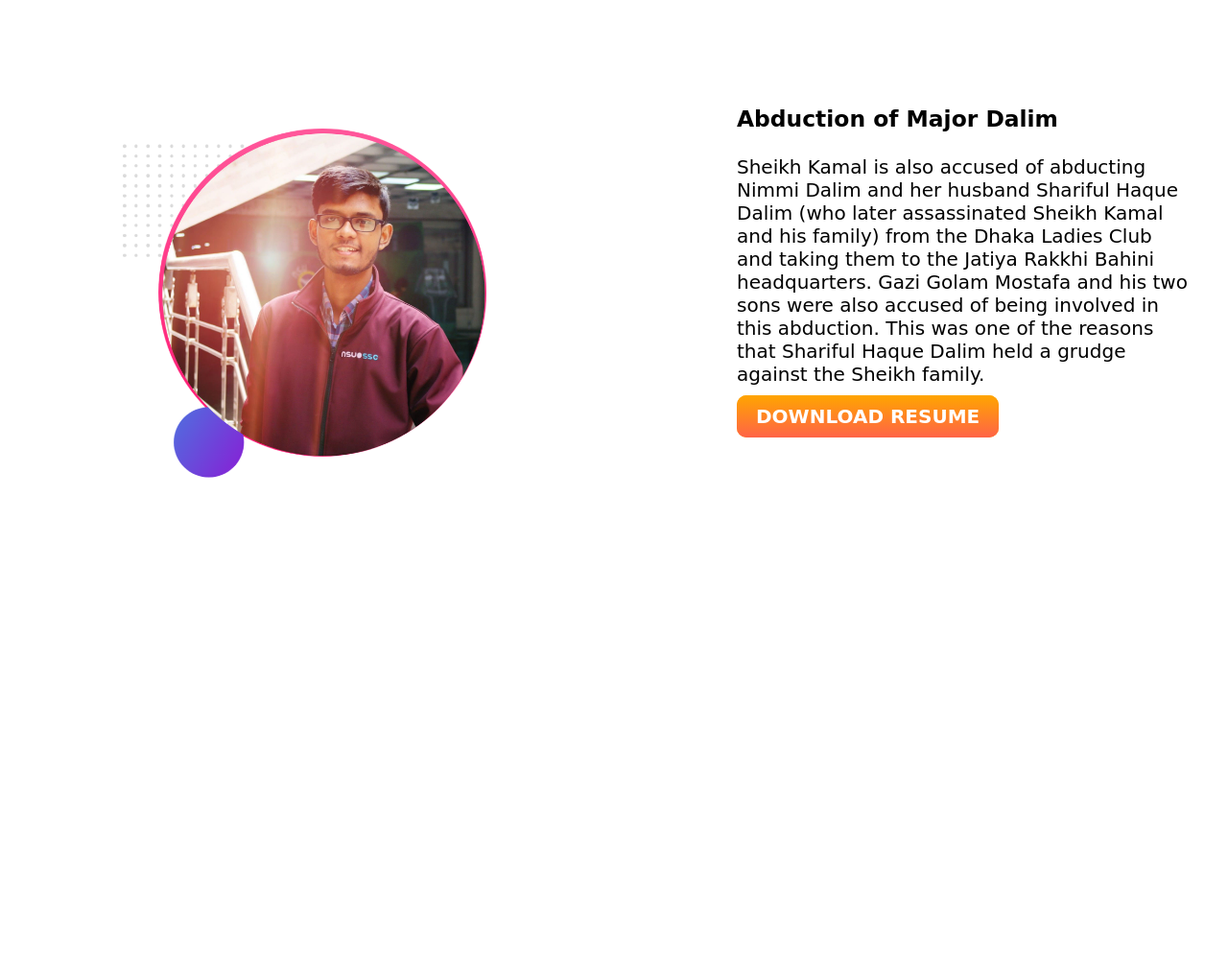
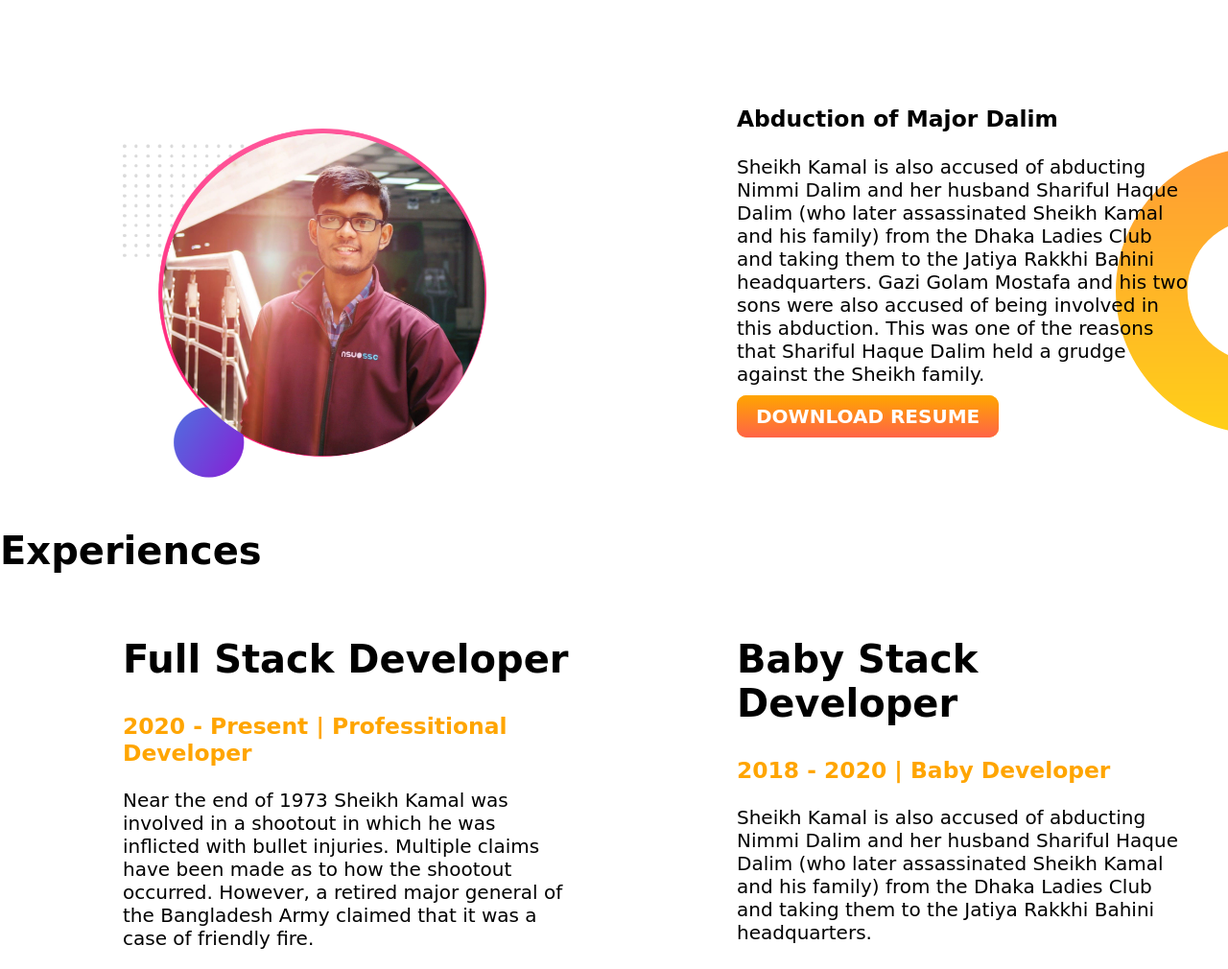
Before and after one commit to Sk-Kamal-Hossain/my-portfolio-test, a plain HTML site: page index.html in a window 1280 px wide. Shown: the part 588-1598 px from the top of the page at 96% size. Before the commit the page ends 1106 px from the top, so only its background shows below. Drawn offline with Linux system fonts and the light colour scheme; a web font is replaced by a local one.

Commit message:
experiences part added not complete

```diff
--- a/css/style.css
+++ b/css/style.css
@@ -8,7 +8,7 @@ h1{
 .orange-color{
     color: orange;
 }
-section{
+.flexible-container{
     display: flex;
     font-size: 20px;
 }
@@ -31,9 +31,17 @@ section{
     font-weight: 700;
 }
 .top-banner{
-    background-image: url(img/top-banner.png);
+    background-image: url(/img/top-banner.png);
     background-repeat: no-repeat;
 }
 .dreams{
     margin-top: 100px;
 }
+.dreams{
+    background-image: url(/img/dream-bg.png);
+    background-repeat: no-repeat;
+    background-position: right;
+}
+.experiences h1{
+    display: ruby-base;
+}
--- a/index.html
+++ b/index.html
@@ -13,7 +13,7 @@
 </head>
 
 <body>
-    <section class="top-banner">
+    <section class="top-banner flexible-container">
         <div class="half-width">
             <h1>Welcome To</h1>
             <h1><span class="orange-color">SK Kamal</span> World </h1>
@@ -32,7 +32,7 @@
             <img src="img/FullSizeRender.png" alt="SK Kamal">
         </div>
     </section>
-    <section class="dreams">
+    <section class="dreams flexible-container">
         <div class="half-width">
             <img src="img/Me.png" alt="This is dream pic">
         </div>
@@ -44,6 +44,25 @@
         <a class="link-button" target="_blank" href="http://skkamalhossain.epizy.com/">DOWNLOAD RESUME</a>
         </div>
     </section>
+    <section class="experiences">
+        <h1>Experiences</h1>
+        <div class="flexible-container">
+            <div class="half-width">
+                <h1>Full Stack Developer</h1>
+                <h3 class="orange-color">2020 - Present | Professitional Developer</h3>
+                <p>
+                    Near the end of 1973 Sheikh Kamal was involved in a shootout in which he was inflicted with bullet injuries. Multiple claims have been made as to how the shootout occurred. However, a retired major general of the Bangladesh Army claimed that it was a case of friendly fire.
+                </p>
+            </div>
+            <div class="half-width">
+                <h1>Baby Stack Developer</h1>
+                <h3 class="orange-color">2018 - 2020 | Baby Developer</h3>
+                <p>
+                    Sheikh Kamal is also accused of abducting Nimmi Dalim and her husband Shariful Haque Dalim (who later assassinated Sheikh Kamal and his family) from the Dhaka Ladies Club and taking them to the Jatiya Rakkhi Bahini headquarters.
+                </p>
+            </div>
+        </div>
+    </section>
 </body>
 
 </html>
```
